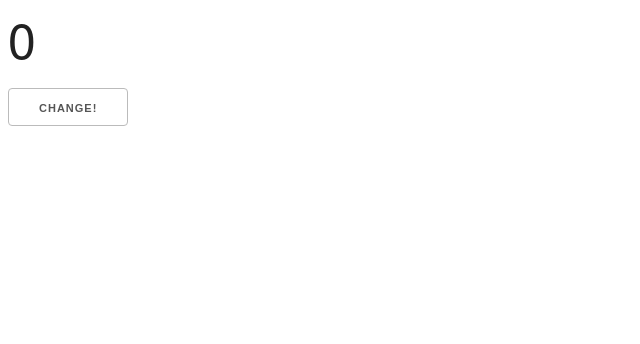
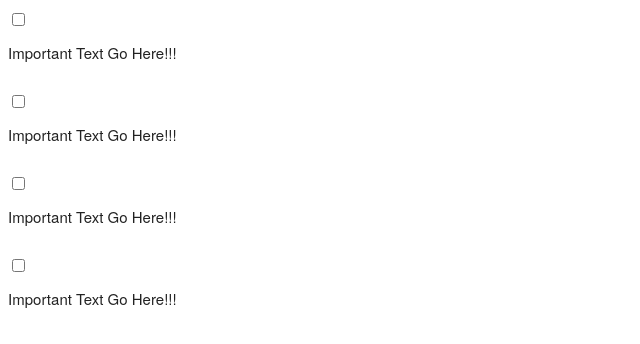
Before and after one commit to vermad843/React-Concepts, a React (Create React App) app: page / in a window 1280 px wide. Shown: the top 344 px of the page, without its empty margins (0-640 px from the left). Built offline with nearby package versions, Linux system fonts and the light colour scheme.

Commit message:
todo phase -1

```diff
--- a/src/App.js
+++ b/src/App.js
@@ -1,31 +1,27 @@
+// Todo App- Phase 1
+
+
 import React, { Component } from 'react';
 
+class App extends Component {
+    render() {
+        return (
+            <div>
+                <input type = "checkbox" />
+                <p> Important Text Go Here!!!</p>
 
-class App extends Component {
-    constructor(props) {
-        super(props);
-        this.state = {
-            count : 0
-          };
-    this.handleClick = this.handleClick.bind(this)
+                <input type = "checkbox" />
+                <p> Important Text Go Here!!!</p>
+
+                <input type = "checkbox" />
+                <p> Important Text Go Here!!!</p>
+
+                <input type = "checkbox" />
+                <p> Important Text Go Here!!!</p>
+            </div>
+
+        );
     }
-
- handleClick() {
-     this.setState((prevState) => {
-         return {
-             count : prevState.count + 1
-         }
-     })
- }
-
-render() {
-    return (
-      <div>
-          <h1>{this.state.count}</h1>
-          <button onClick = {this.handleClick}>Change!</button>
-      </div>
-    );
-  }
 }
 
 export default App;
```
Also changed, not shown: 1 other file (tests, documents, lock files or other folders).
